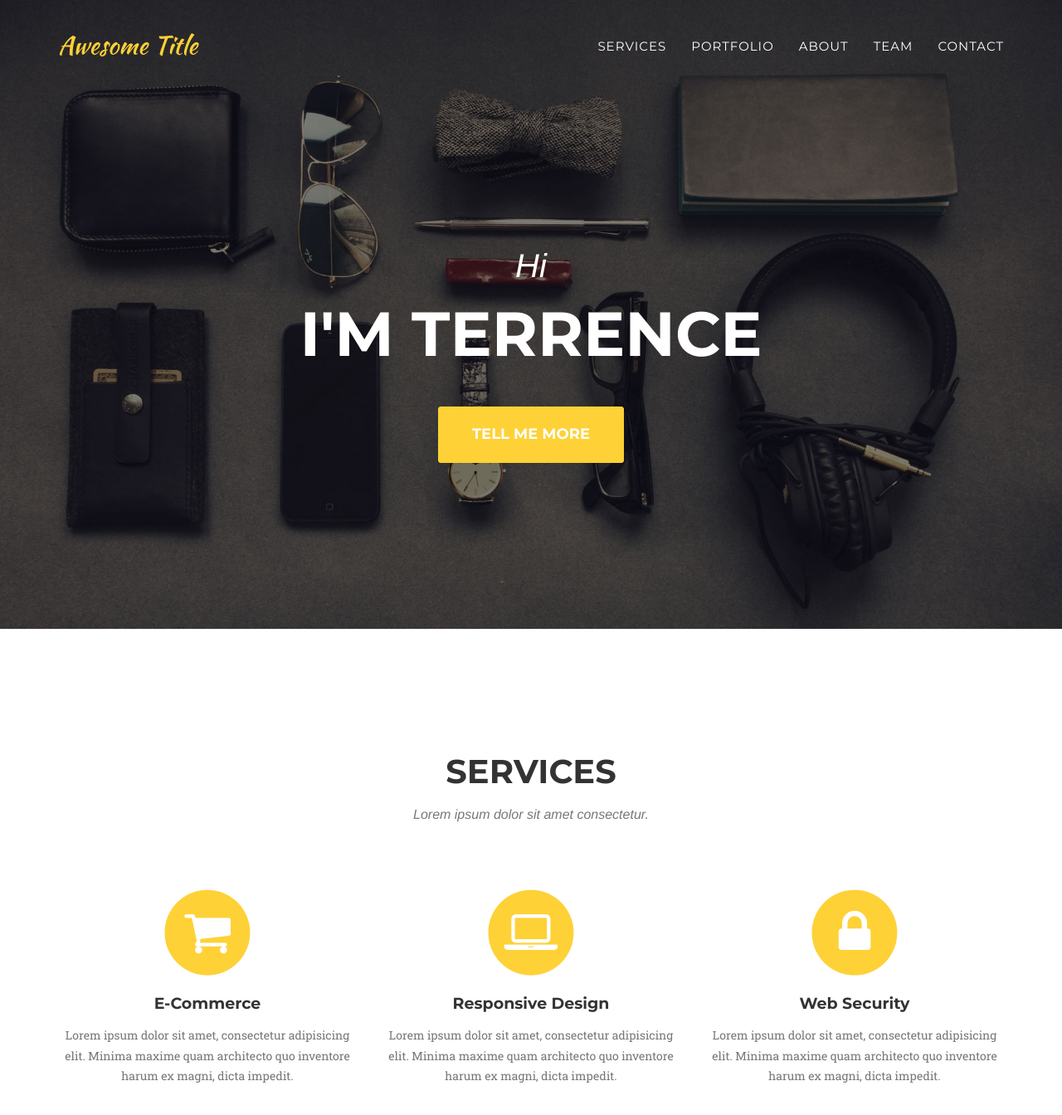
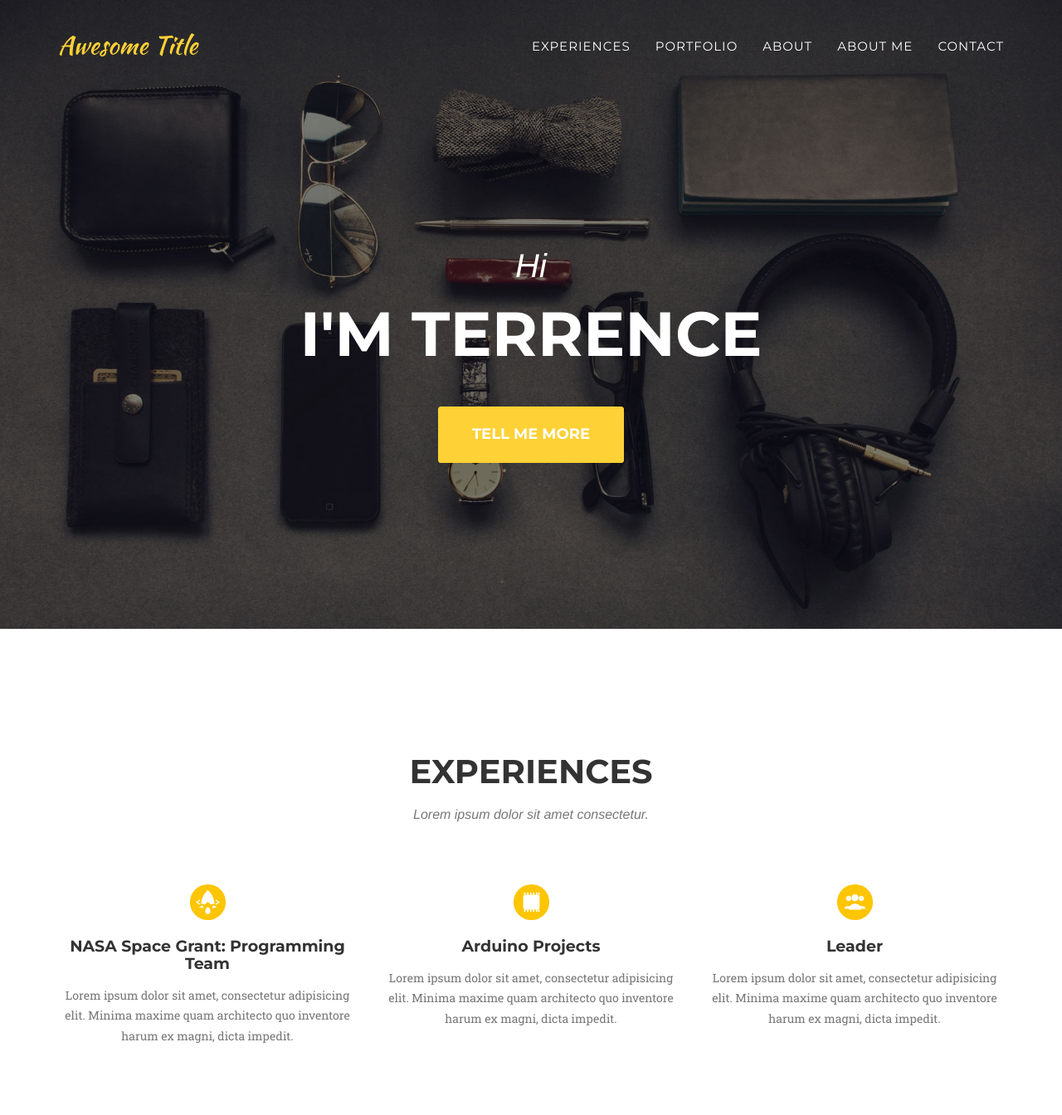
Before and after one commit to TJMICHK/Terrence-Website-2, a Jekyll site: the page built from index.html, in a window 1280 px wide and 1400 px high. Shown: the top 1344 px of the window at 83% size. Built offline with Jekyll 4.4.1, drawn with Linux system fonts in a browser that asks for light colours; some web fonts are replaced.

Commit message:
editing header and services

```diff
--- a/_includes/header.html
+++ b/_includes/header.html
@@ -19,7 +19,7 @@
                         <a href="#page-top"></a>
                     </li>
                     <li>
-                        <a class="page-scroll" href="#services">Services</a>
+                        <a class="page-scroll" href="#services">Experiences</a>
                     </li>
                     <li>
                         <a class="page-scroll" href="#portfolio">Portfolio</a>
@@ -28,7 +28,7 @@
                         <a class="page-scroll" href="#about">About</a>
                     </li>
                     <li>
-                        <a class="page-scroll" href="#team">Team</a>
+                        <a class="page-scroll" href="#team">About Me</a>
                     </li>
                     <li>
                         <a class="page-scroll" href="#contact">Contact</a>
--- a/_includes/services.html
+++ b/_includes/services.html
@@ -1,37 +1,101 @@
 <!-- Services Section -->
 <section id="services">
+  <style>
+    /* SVG badge styling */
+    .icon-badge { width: 4.5rem; height: 4.5rem; display: inline-block; }
+    .icon-bg { fill: #FEC503; }                 /* circle color */
+    .icon-fg { fill: #ffffff; stroke: none; }   /* glyph color */
+  </style>
+
   <div class="container">
     <div class="row">
       <div class="col-lg-12 text-center">
-                    <h2 class="section-heading">Services</h2>
+        <h2 class="section-heading">Experiences</h2>
         <h3 class="section-subheading text-muted">Lorem ipsum dolor sit amet consectetur.</h3>
       </div>
     </div>
+
     <div class="row text-center">
+      <!-- NASA Space Grant -->
       <div class="col-md-4">
-                    <span class="fa-stack fa-4x">
-                        <i class="fa fa-circle fa-stack-2x text-primary"></i>
-                        <i class="fa fa-shopping-cart fa-stack-1x fa-inverse"></i>
-                    </span>
-                    <h4 class="service-heading">E-Commerce</h4>
+        <!-- Custom SVG: Rocket + code chevrons -->
+        <svg class="icon-badge" viewBox="0 0 100 100" aria-label="NASA Space Grant">
+          <circle class="icon-bg" cx="50" cy="50" r="48" />
+          <g class="icon-fg">
+            <!-- rocket body -->
+            <path d="M50 18c10 8 17 22 18 36l-10 2-8-7-8 7-10-2c1-14 8-28 18-36z" />
+            <!-- window -->
+            <circle cx="50" cy="38" r="5" />
+            <!-- fins -->
+            <path d="M36 58l-10 6 12 2zM64 58l10 6-12 2z" />
+            <!-- flame -->
+            <path d="M50 62c-4 3-7 8-7 12 0 5 3 8 7 8s7-3 7-8c0-4-3-9-7-12z" />
+          </g>
+          <!-- code chevrons -->
+          <path d="M28 45l-8 5 8 5M72 45l8 5-8 5"
+                fill="none" stroke="#ffffff" stroke-width="3" stroke-linecap="round" stroke-linejoin="round"/>
+        </svg>
+
+        <h4 class="service-heading">NASA Space Grant: Programming Team</h4>
         <p class="text-muted">Lorem ipsum dolor sit amet, consectetur adipisicing elit. Minima maxime quam architecto quo inventore harum ex magni, dicta impedit.</p>
       </div>
+
+      <!-- Arduino Projects -->
       <div class="col-md-4">
-                    <span class="fa-stack fa-4x">
-                        <i class="fa fa-circle fa-stack-2x text-primary"></i>
-                        <i class="fa fa-laptop fa-stack-1x fa-inverse"></i>
-                    </span>
-                    <h4 class="service-heading">Responsive Design</h4>
+        <!-- Custom SVG: Microcontroller chip -->
+        <svg class="icon-badge" viewBox="0 0 100 100" aria-label="Arduino Projects">
+          <circle class="icon-bg" cx="50" cy="50" r="48" />
+          <g class="icon-fg">
+            <!-- chip body -->
+            <rect x="28" y="30" width="44" height="40" rx="6" />
+            <!-- pins top -->
+            <rect x="30" y="24" width="4" height="6" />
+            <rect x="38" y="24" width="4" height="6" />
+            <rect x="46" y="24" width="4" height="6" />
+            <rect x="54" y="24" width="4" height="6" />
+            <rect x="62" y="24" width="4" height="6" />
+            <rect x="68" y="24" width="4" height="6" />
+            <!-- pins bottom -->
+            <rect x="30" y="70" width="4" height="6" />
+            <rect x="38" y="70" width="4" height="6" />
+            <rect x="46" y="70" width="4" height="6" />
+            <rect x="54" y="70" width="4" height="6" />
+            <rect x="62" y="70" width="4" height="6" />
+            <rect x="68" y="70" width="4" height="6" />
+            <!-- pads / silk -->
+            <circle cx="38" cy="40" r="4" />
+            <rect x="46" y="38" width="20" height="4" rx="2" />
+            <rect x="34" y="48" width="32" height="4" rx="2" />
+            <rect x="42" y="56" width="24" height="4" rx="2" />
+          </g>
+        </svg>
+
+        <h4 class="service-heading">Arduino Projects</h4>
         <p class="text-muted">Lorem ipsum dolor sit amet, consectetur adipisicing elit. Minima maxime quam architecto quo inventore harum ex magni, dicta impedit.</p>
       </div>
+
+      <!-- Leader -->
       <div class="col-md-4">
-                    <span class="fa-stack fa-4x">
-                        <i class="fa fa-circle fa-stack-2x text-primary"></i>
-                        <i class="fa fa-lock fa-stack-1x fa-inverse"></i>
-                    </span>
-                    <h4 class="service-heading">Web Security</h4>
+        <!-- Custom SVG: Team/leader icon -->
+        <svg class="icon-badge" viewBox="0 0 100 100" aria-label="Leader">
+          <circle class="icon-bg" cx="50" cy="50" r="48" />
+          <g class="icon-fg">
+            <!-- center person -->
+            <circle cx="50" cy="38" r="9" />
+            <path d="M34 66a16 12 0 0 1 32 0v4H34z" />
+            <!-- left person -->
+            <circle cx="33" cy="40" r="7" opacity="0.9" />
+            <path d="M22 64a13 9 0 0 1 22 0v4H22z" opacity="0.9" />
+            <!-- right person -->
+            <circle cx="67" cy="40" r="7" opacity="0.9" />
+            <path d="M56 64a13 9 0 0 1 22 0v4H56z" opacity="0.9" />
+          </g>
+        </svg>
+
+        <h4 class="service-heading">Leader</h4>
         <p class="text-muted">Lorem ipsum dolor sit amet, consectetur adipisicing elit. Minima maxime quam architecto quo inventore harum ex magni, dicta impedit.</p>
       </div>
     </div>
   </div>
 </section>
+<!-- End Services Section -->
```
Lines whose indentation alone changed are shown as unchanged.
